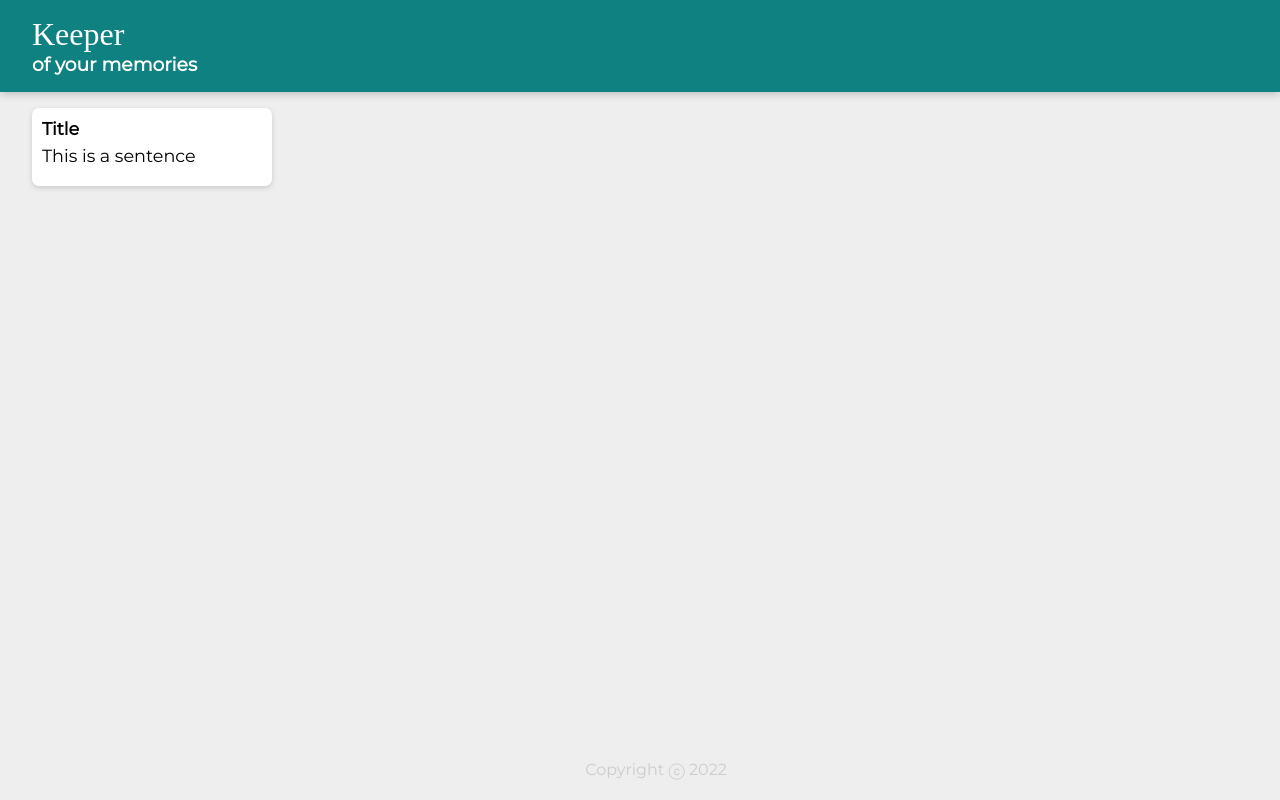
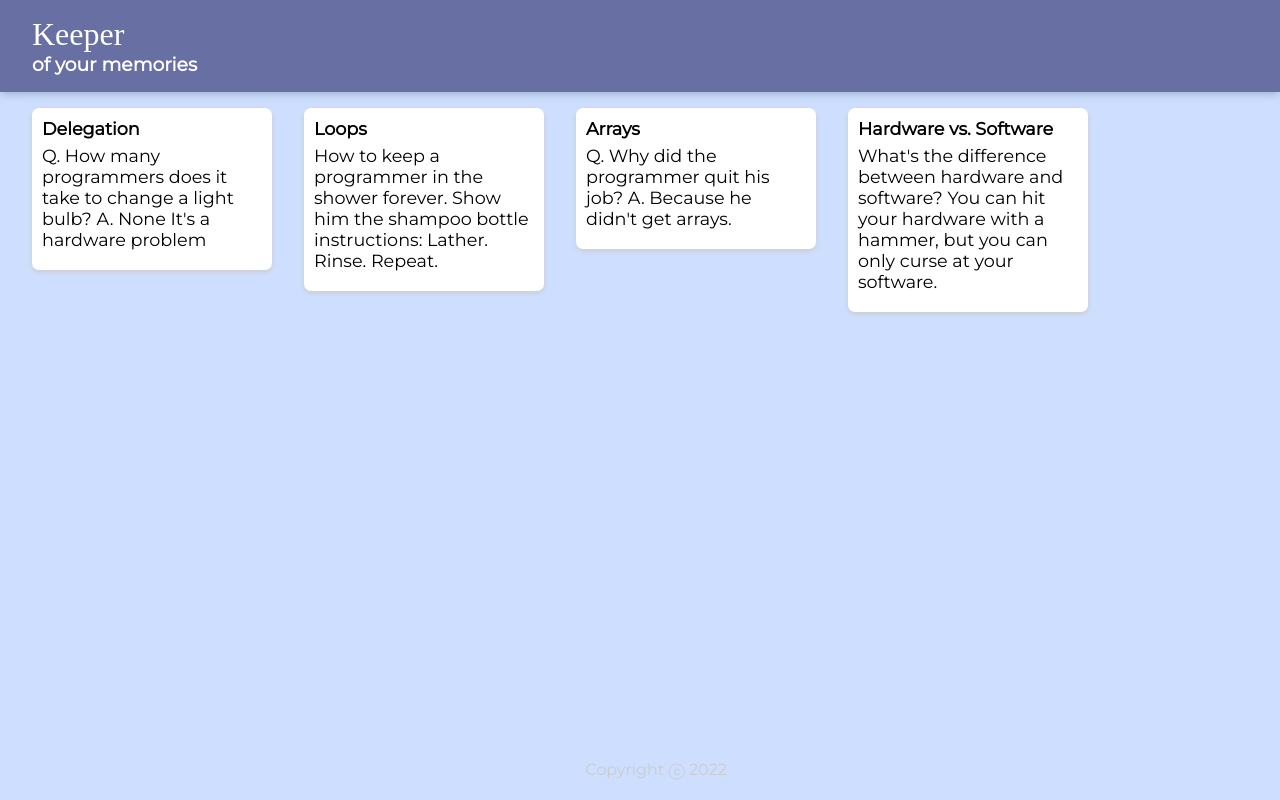
Before and after one commit to Dungyy/keeper-app, a React (Create React App) app: page / in a window 1280 px wide. Built offline with nearby package versions, Linux system fonts and the light colour scheme; a web font is replaced by a local one.

Commit message:
added notes

```diff
--- a/public/styles.css
+++ b/public/styles.css
@@ -9,10 +9,11 @@
   body {
     background: #eee;
     padding: 0 16px;
+    background-color: #CDDEFF;
   }
 
   header {
-    background-color: #0f8181;
+    background-color: #676FA3;
     margin: auto -16px;
     padding: 16px 32px;
     box-shadow: 0 0 10px 0 rgba(0, 0, 0, 0.3);
--- a/src/Components/App.jsx
+++ b/src/Components/App.jsx
@@ -2,15 +2,21 @@
 import Header from './Header.jsx';
 import Note from './Note';
 import Footer from './Footer';
-
+import Notes from '../Notes'
 
 function App() {
     return (
-    <>
+    <div>
     <Header />
-    <Note />
+        {Notes.map(noteInfo => (
+            <Note
+                key={noteInfo.key}
+                title={noteInfo.title}
+                content={noteInfo.content}
+            />
+        ))}
     <Footer />
-    </>
+    </div>
     )}
 
 
--- a/src/Components/Note.jsx
+++ b/src/Components/Note.jsx
@@ -1,13 +1,12 @@
 import React from 'react';
 
+const Note = (props) => {
+  return (
+    <div className="note">
+      <h1>{props.title}</h1>
+      <p>{props.content}</p>
+    </div>
+  );
+}
 
-function Note() {
-    return (
-        <div className='note'>
-            <h1>Title</h1>
-            <p>This is a sentence</p>
-        </div>
-    )
-};
-
-export default Note
+export default Note;
--- /dev/null
+++ b/src/Notes.js
@@ -0,0 +1,28 @@
+const Notes = [
+    {
+      key: 1,
+      title: "Delegation",
+      content:
+        "Q. How many programmers does it take to change a light bulb? A. None It's a hardware problem"
+    },
+    {
+      key: 2,
+      title: "Loops",
+      content:
+        "How to keep a programmer in the shower forever. Show him the shampoo bottle instructions: Lather. Rinse. Repeat."
+    },
+    {
+      key: 3,
+      title: "Arrays",
+      content:
+        "Q. Why did the programmer quit his job? A. Because he didn't get arrays."
+    },
+    {
+      key: 4,
+      title: "Hardware vs. Software",
+      content:
+        "What's the difference between hardware and software? You can hit your hardware with a hammer, but you can only curse at your software."
+    }
+  ];
+
+  export default Notes;
```
